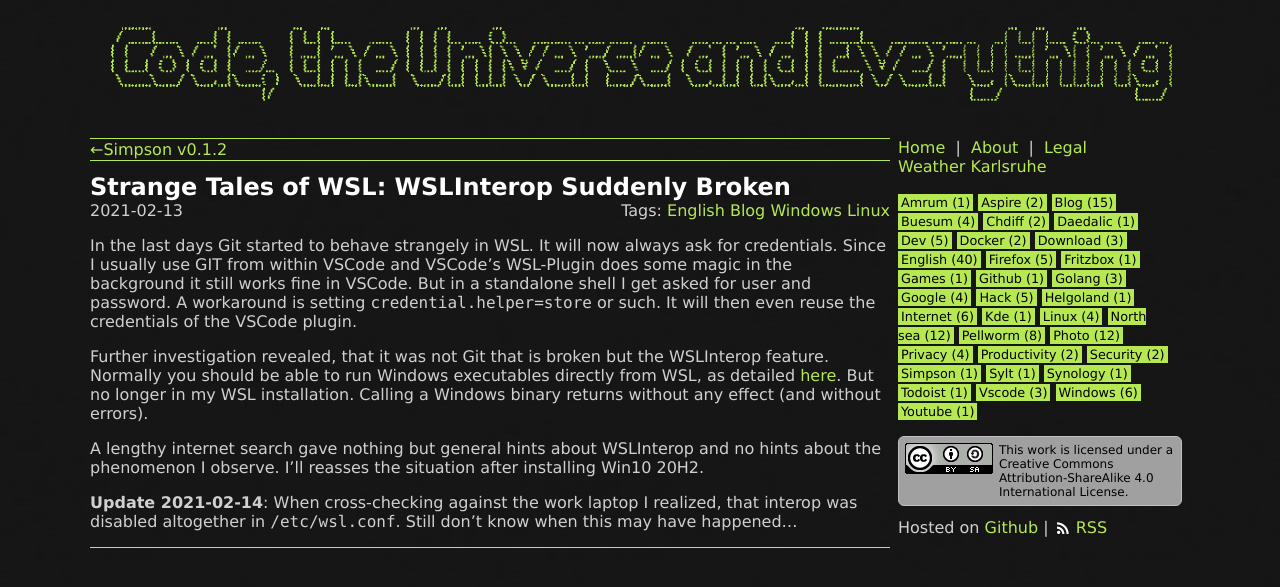
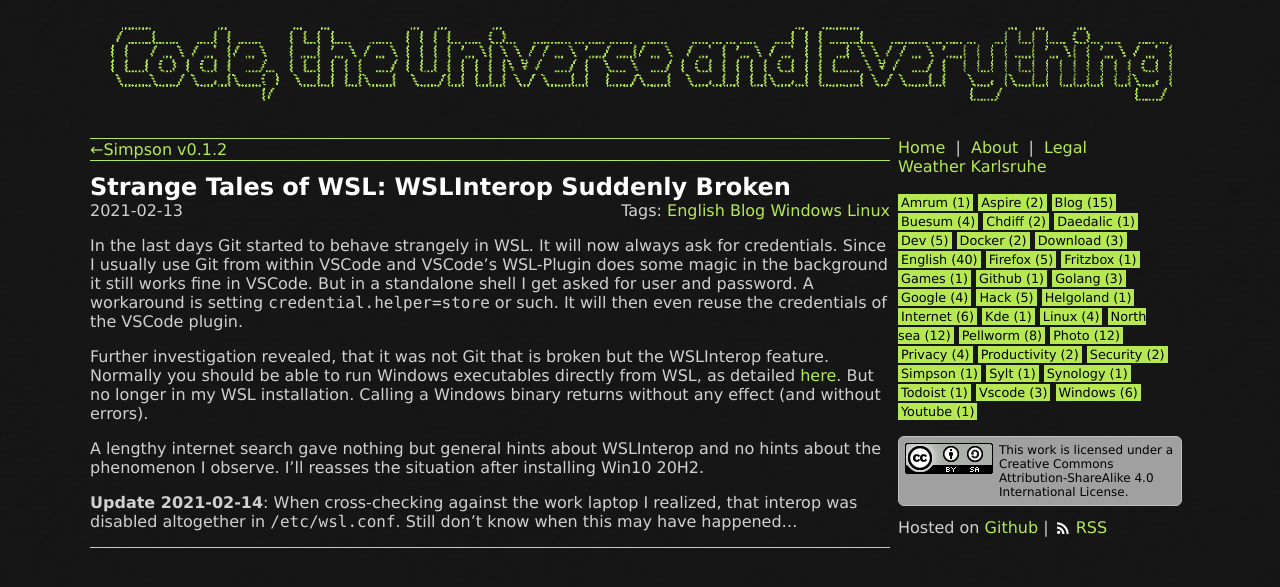
Before and after one commit to soerenkoehler/soerenkoehler.github.io, a Jekyll site: the page built from _posts/blog/2021-02-13-wsl2-wslinterop.md, in a window 1280 px wide. Shown: the top 587 px of the page. Built offline with Jekyll 4.4.1, drawn with Linux system fonts in a browser that asks for light colours.

Commit message:
fixed typo

```diff
--- a/_posts/blog/2021-02-13-wsl2-wslinterop.md
+++ b/_posts/blog/2021-02-13-wsl2-wslinterop.md
@@ -4,7 +4,7 @@
 tags: [english, blog, windows, linux]
 ---
 In the last days Git started to behave strangely in WSL. It will now always ask
-for credentials. Since I usually use GIT from within VSCode and VSCode's
+for credentials. Since I usually use Git from within VSCode and VSCode's
 WSL-Plugin does some magic in the background it still works fine in VSCode. But
 in a standalone shell I get asked for user and password. A workaround is setting
 `credential.helper=store` or such. It will then even reuse the credentials of
```
